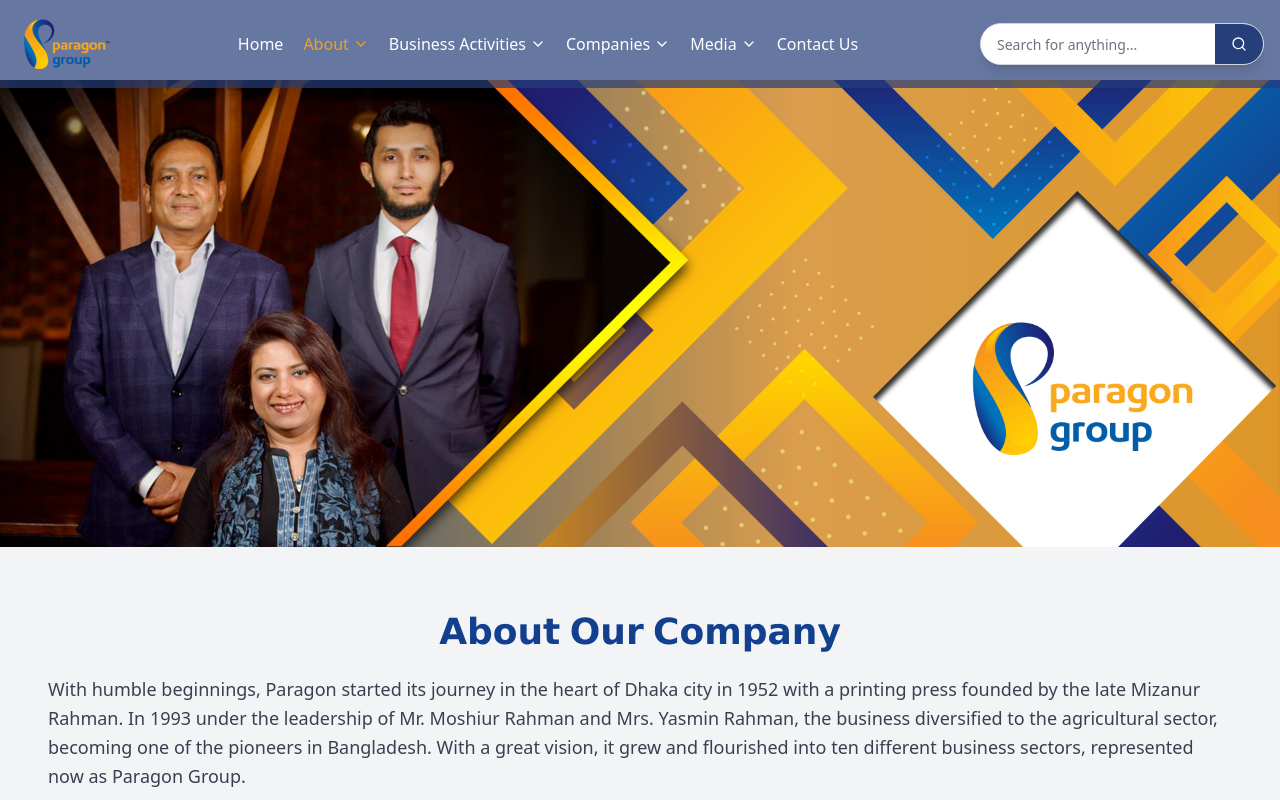
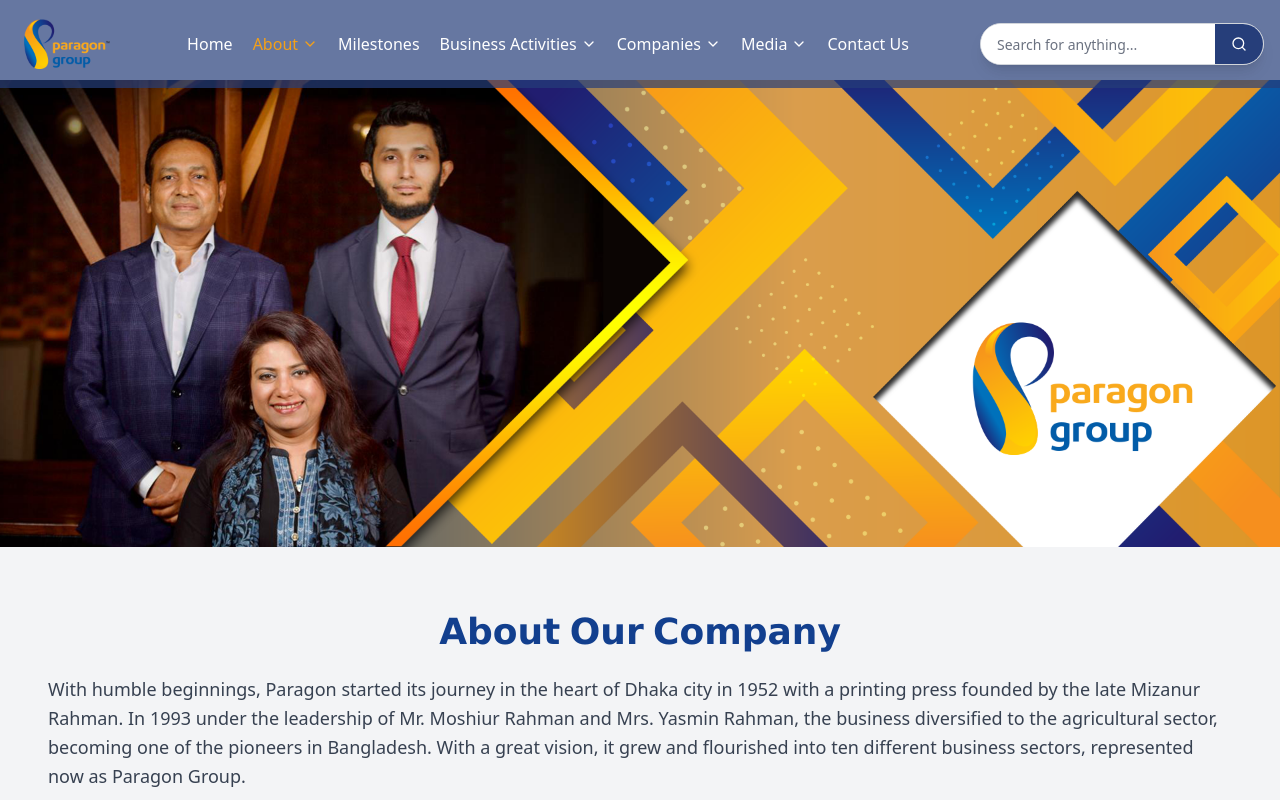
Before and after one commit to Samsuj-joha/paragon_group_website, a Next.js app: page /pages/about in a window 1280 px wide. Shown: the top 800 px of the page. Built offline with nearby package versions, Linux system fonts and the light colour scheme.

Commit message:
added milestones page

```diff
--- a/app/layout.js
+++ b/app/layout.js
@@ -1,9 +1,7 @@
 import localFont from "next/font/local";
 import "./globals.css";
-import Link from "next/link";
 
 import Footer from "@/layout/footer/page";
-import Header from "@/layout/header/page";
 
 const geistSans = localFont({
   src: "./fonts/GeistVF.woff",
@@ -16,21 +14,29 @@
   weight: "100 900",
 });
 
+// export const metadata = {
+//   title: "Paragon Group",
+//   description: "Generated by create next app",
+// };
+
 export const metadata = {
   title: "Paragon Group",
   description: "Generated by create next app",
+  icons: {
+    icon: "/plogoTop.jpg", // Or use /favicon.png if you're using PNG format
+  },
 };
 
 export default function RootLayout({ children }) {
   return (
     <html lang="en">
       <body>
-        <div >
+        <div>
           {/* <header>
             <Header />
           </header> */}
 
-          <main >
+          <main>
             <div>{children}</div>
           </main>
           <footer>
--- /dev/null
+++ b/layout/milestones-header/page.js
@@ -0,0 +1,11 @@
+import React from 'react'
+
+const page = () => {
+  return (
+    <div>
+
+    </div>
+  )
+}
+
+export default page
--- a/layout/navbar/page.js
+++ b/layout/navbar/page.js
@@ -98,6 +98,15 @@
               </ul>
             </div>
           )}
+        </li>
+
+        <li>
+          <Link
+            href="/pages/milestones"
+            className={`flex items-center space-x-1 ${isActive("/pages/milestones") ? "text-[#f3a019]" : "hover:text-[#f3a019]"}`}
+          >
+            Milestones
+          </Link>
         </li>
 
         {/* Business Activities Dropdown */}
```
Also changed, not shown: public/plogoTop.jpg (added).
